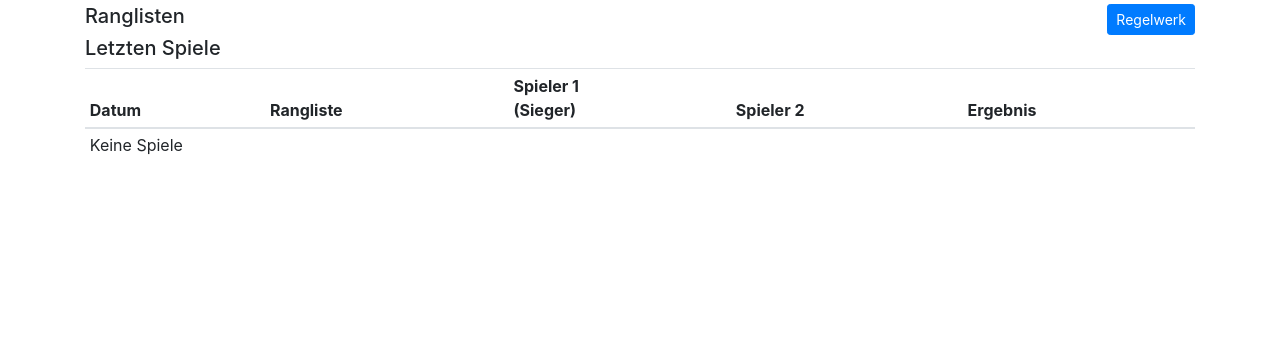
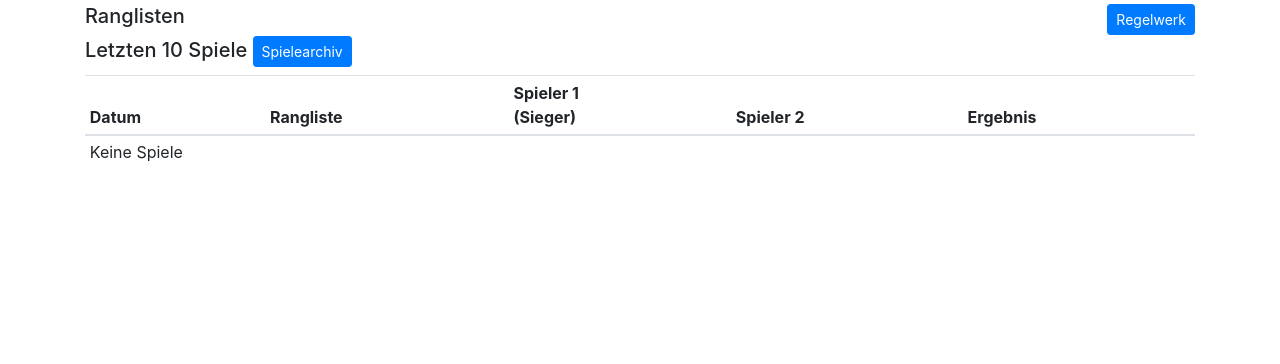
Before and after one commit to puredriver/myclub, a Django app: page /rankinglist/ in a window 1280 px wide. Shown: the part 56-420 px from the top of the page. Run offline with Django 3.2, Linux system fonts and the light colour scheme; data that the repository does not hold is empty; some libraries are stand-ins or nearby versions.

Commit message:
matcheshistory added

```diff
--- a/rankinglist/templates/rankinglist/index.html
+++ b/rankinglist/templates/rankinglist/index.html
@@ -32,7 +32,7 @@
   {% endfor %}
 
 
-  <h5>Letzten Spiele</h5>
+  <h5>Letzten 10 Spiele <a href="{% url 'matcheshistory' %}" class="btn btn-primary btn-sm">Spielearchiv</a></h5>
 
   <table class="table table-sm">
     <thead>
--- a/rankinglist/templates/rankinglist/matcheshistory.html
+++ b/rankinglist/templates/rankinglist/matcheshistory.html
@@ -7,7 +7,7 @@
 
 <a class="btn btn-primary btn-sm float-right" href="{% url 'index' %}" role="button">Zurück</a>
 
-<h5>Alle Spiele</h5>
+<h5>Spielearchiv</h5>
 
 <form action="" method="post" name="yearForm">
     {% csrf_token %}
--- a/rankinglist/views.py
+++ b/rankinglist/views.py
@@ -13,7 +13,7 @@ logger = logging.getLogger('rankinglist')
 
 def index(request):
     rankinglists = Rankinglist.objects.all()
-    matches = Match.objects.all().order_by('-playedat')
+    matches = Match.objects.all().order_by('-playedat')[:10] # first 10
     context = {
         'rankinglists': rankinglists,
         'matches': matches,
@@ -59,5 +59,5 @@ def matcheshistory(request):
             return render(request, 'rankinglist/matcheshistory.html', {'form': form, 'matches': []})
     else:
         form = MatchesHistoryForm()
-    m = Match.objects.all() # TODO in 2021 - load by year
+    m = Match.objects.all().order_by('-playedat') # TODO in 2021 - load by year
     return render(request, 'rankinglist/matcheshistory.html', {'form': form, 'matches': m})
```
